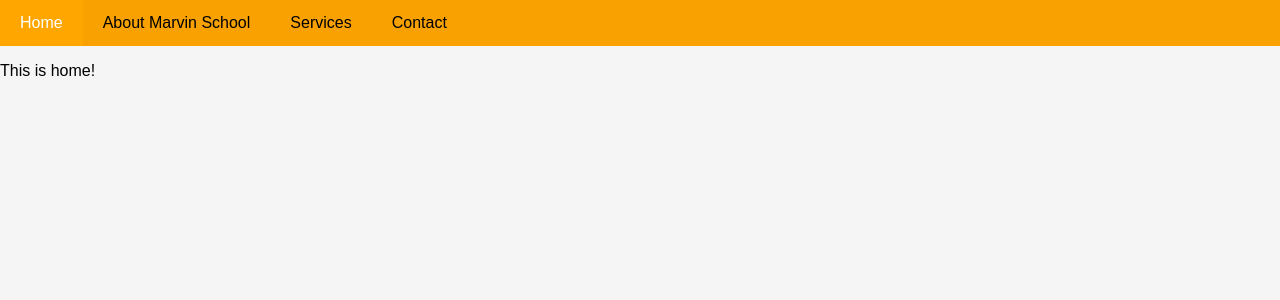
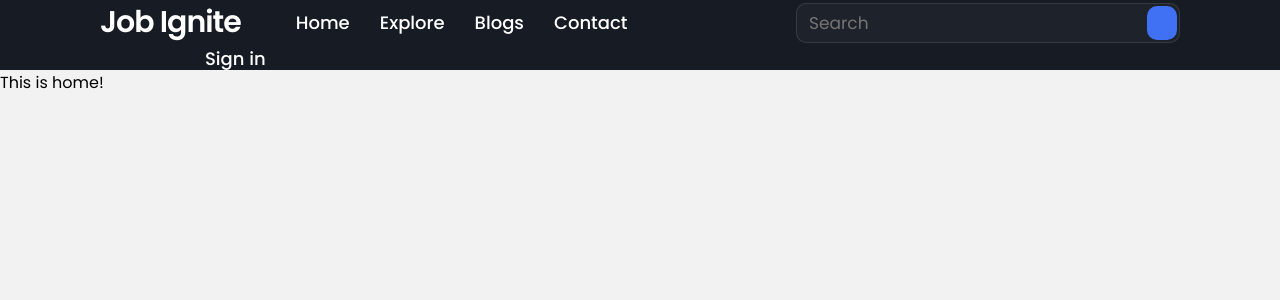
Before and after one commit to ImPresence2001/Django-School-App-System, a Django app: page / in a window 1280 px wide. Shown: the top 300 px of the page. Run offline with Django 4.2, Linux system fonts and the light colour scheme.

Commit message:
Added nav bar on landing page

```diff
--- a/root/static/css/style.css
+++ b/root/static/css/style.css
@@ -1,81 +1,267 @@
+/* Created by Tivotal */
+
+/* Google Fonts(Poppins) */
+@import url("https://fonts.googleapis.com/css2?family=Poppins:wght@100;200;300;400;500;600;700&display=swap");
+
 * {
-    color: black;
-    font-family: sans-serif;
+  font-family: "Poppins", sans-serif;
+  margin: 0;
+  padding: 0;
+  box-sizing: border-box;
+  list-style: none;
+  text-decoration: none;
+  outline: none;
 }
 
 body {
-    background-color: whitesmoke;
-    margin: 0;
-
-}
-
-.navbar-container {
-    background-color: #f8a100;
-    overflow: hidden;
+  background: #f2f2f2;
 }
 
 nav {
+  background: #171c24;
   display: flex;
+  flex-wrap: wrap;
+  align-items: center;
+  justify-content: space-between;
+  height: 70px;
+  padding: 0 100px;
 }
 
-nav a {
-    float: left;
-    display: block;
-    color: rgb(0, 0, 0);
-    text-align: center;
-    padding: 14px 20px;
-    text-decoration: none;
-    transition: background-color 0.3s ease, color 0.3s ease;
+nav .logo {
+  color: #fff;
+  font-size: 30px;
+  font-weight: 600;
+  letter-spacing: -1px;
 }
 
-nav a:hover {
-    background-color: #ffa600;
-    color: white;
+nav .nav-items {
+  display: flex;
+  flex: 1;
+  padding: 0 0 0 40px;
 }
 
-.icon {
+nav .nav-items li {
+  padding: 0 15px;
+}
+
+nav .nav-items li a {
+  color: #fff;
+  font-size: 18px;
+  font-weight: 500;
+  transition: 0.3s ease;
+}
+
+nav .nav-items li a:hover {
+  color: #4070f4;
+}
+
+nav .nav-signin {
+    display: flex;
+    padding: 0 0 0 90px;
+  }
+
+  nav .nav-signin li {
+    padding: 0 15px;
+  }
+
+  nav .nav-signin li a {
+    color: #fff;
+    font-size: 18px;
+    font-weight: 500;
+    transition: 0.3s ease;
+  }
+
+  nav .nav-signin li a:hover {
+    color: #4070f4;
+  }
+
+nav form {
+  display: flex;
+  height: 40px;
+  padding: 2px;
+  background: #1e232b;
+  min-width: 18% !important;
+  border-radius: 10px;
+  border: 1px solid rgba(155, 155, 155, 0.2);
+}
+
+nav form .search-input {
+  height: 100%;
+  width: 100%;
+  background: none;
+  border: none;
+  padding: 0 10px;
+  color: #fff;
+  font-size: 17px;
+}
+
+nav form button {
+  padding: 0 15px;
+  border: none;
+  background: #4070f4;
+  border-radius: 10px;
+  color: #fff;
+  font-size: 17px;
+  cursor: pointer;
+}
+
+nav form button:hover {
+  background: #12338f;
+}
+
+.content {
+  position: absolute;
+  top: 50%;
+  left: 50%;
+  transform: translate(-50%, -50%);
+  text-align: center;
+}
+
+.content .text,
+.content header {
+  font-size: 30px;
+  font-weight: 700;
+}
+
+.content .text {
+  color: #4070f4;
+}
+
+.content .space {
+  margin: 10px 0;
+}
+
+nav .menu-icon,
+nav .search-icon,
+nav .cancel-icon {
+  width: 40px;
+  text-align: center;
+  color: #fff;
+  margin: 0 50px;
+  font-size: 18px;
+  cursor: pointer;
   display: none;
 }
 
-.active {
-    background-color: #ffa600;
-    color: white;
+@media (max-width: 1245px) {
+  nav {
+    padding: 0 50px;
+  }
 }
 
-@media screen and (max-width: 600px) {
-    nav a:not(:first-child) {
+@media (max-width: 1140px) {
+  nav {
+    padding: 0;
+  }
+
+  nav .logo {
+    flex: 2;
+    text-align: center;
+  }
+
+  nav .nav-items {
+    position: fixed;
+    left: -100%;
+    top: 70px;
+    width: 100%;
+    height: 100%;
+    padding: 10px 50px 0 50px;
+    text-align: center;
+    background: #14181f;
+    display: inline-block;
+    z-index: 99;
+    transition: left 0.3s ease;
+  }
+
+  nav .nav-items.active {
+    left: 0;
+  }
+
+  nav .menu-icon span.hide {
     display: none;
   }
 
-    nav a.icon {
-        float: right;
+  nav .search-icon.hide {
+    display: none;
+  }
+
+  nav .cancel-icon.show {
     display: block;
   }
 
-    .responsive {
+  nav .nav-items li {
+    line-height: 40px;
+    margin: 30px 0;
+  }
+
+  nav .nav-items li a {
+    font-size: 20px;
+  }
+
+  nav .search-icon,
+  nav .menu-icon {
     display: block;
   }
 
-    .icon {
-        display: block;
+  nav form {
+    position: absolute;
+    top: 80px;
+    right: 50px;
+    opacity: 0;
+    pointer-events: none;
+    transition: top 0.3s ease, opacity 0.1s ease;
   }
 
-    nav.responsive a {
-        float: none;
-        display: block;
-        text-align: left;
-        transition: background-color 0.3s ease, color 0.3s ease;
+  nav form.active {
+    opacity: 1;
+    top: 95px;
+  }
+
+  nav form::after {
+    position: absolute;
+    content: "";
+    height: 60px;
+    padding: 2px;
+    background: #1e232b;
+    border-radius: 10px;
+    min-width: calc(100% + 20px);
+    z-index: -2;
+    left: 50%;
+    top: 50%;
+    transform: translate(-50%, -50%);
+  }
+
+  nav form::before {
+    position: absolute;
+    content: "";
+    top: -13px;
+    right: 0;
+    width: 0;
+    height: 0;
+    border: 10px solid transparent;
+    z-index: -1;
+    border-bottom-color: #1e232b;
+    margin: -20px 0 0;
   }
 }
 
-@media screen and (max-width: 600px) {
-    nav.responsive {
-        position: relative;
+@media (max-width: 980px) {
+  nav .menu-icon,
+  nav .cancel-icon,
+  nav .search-icon {
+    margin: 0 20px;
   }
 
-    nav.responsive a.icon {
-        position: absolute;
-        right: 0;
-        top: 0;
+  nav form {
+    right: 30px;
   }
 }
+
+@media (max-width: 350px) {
+  nav .menu-icon,
+  nav .cancel-icon,
+  nav .search-icon {
+    margin: 0 10px;
+    font-size: 16px;
+  }
+}
--- a/root/static/js/script.js
+++ b/root/static/js/script.js
@@ -1,16 +1,26 @@
-function navfunc() {
-    var nav = document.querySelector(".navbar-container nav");
-        var links = document.querySelectorAll(".navbar-container nav a:not(.icon)");
+let menuIcon = document.querySelector(".menu-icon span");
+let navBar = document.querySelector(".nav-items");
+let searchIcon = document.querySelector(".search-icon");
+let cancelIcon = document.querySelector(".cancel-icon");
+let searchForm = document.querySelector("form");
 
-        if (nav.classList.contains("responsive")) {
-            nav.classList.remove("responsive");
-            links.forEach(link => {
-                link.style.order = 0;
-            });
-        } else {
-            nav.classList.add("responsive");
-            links.forEach((link, index) => {
-                link.style.order = index + 1;
-            });
-        }
-    }
+menuIcon.addEventListener("click", () => {
+  navBar.classList.add("active");
+  menuIcon.classList.add("hide");
+  searchIcon.classList.add("hide");
+  cancelIcon.classList.add("show");
+});
+
+cancelIcon.addEventListener("click", () => {
+  searchForm.classList.remove("active");
+  navBar.classList.remove("active");
+  searchIcon.classList.remove("hide");
+  cancelIcon.classList.remove("show");
+  menuIcon.classList.remove("hide");
+});
+
+searchIcon.addEventListener("click", () => {
+  searchForm.classList.add("active");
+  cancelIcon.classList.add("show");
+  searchIcon.classList.add("hide");
+});
--- a/root/templates/index.html
+++ b/root/templates/index.html
@@ -2,26 +2,44 @@
 {% load static %}
 <html>
     <head>
-        <title>Palawan School: Home</title>
+        <title>Job Ignite | Home</title>
         <meta charset="UTF-8">
         <meta name="viewport" content="width=device-width, initial-scale=1.0">
         <link rel="stylesheet" type="text/css" href="{% static '/css/style.css' %}">
     </head>
     <body>
-        <div class="navbar-container">
-            <nav>
-                <a href="/" class="active">Home</a>
-                <a href="/about">About Marvin School</a>
-                <a href="#services">Services</a>
-                <a href="#contact">Contact</a>
-                <a href="javascript:void(0);" class="icon" onclick="navfunc()">
-                    &#9776;
-                </a>
-            </nav>
-        </div>
+        <nav>
+            <div class="menu-icon">
+                <span class="fas fa-bars"></span>
+            </div>
+
+            <a href="/" class="logo">Job Ignite</a>
+
+            <div class="nav-items">
+                <li><a href="/">Home</a></li>
+                <li><a href="/about">Explore</a></li>
+                <li><a href="#">Blogs</a></li>
+                <li><a href="#">Contact</a></li>
+            </div>
+
+            <div class="search-icon">
+                <span class="fas fa-search"></span>
+            </div>
+
+            <div class="cancel-icon">
+                <span class="fas fa-times"></span>
+            </div>
+
+            <form action="#">
+                <input type="search" placeholder="Search" class="search-input" />
+                <button class="fas fa-search"></button>
+            </form>
+            <div class="nav-signin">
+                <li><a href="/sign">Sign in</a></li>
+            </div>
+        </nav>
 
         <p>This is home!</p>
-
         <script type="text/javascript" src="{% static '/js/script.js' %}"></script>
     </body>
 </html>
--- a/root/urls.py
+++ b/root/urls.py
@@ -4,4 +4,5 @@ from . import views
 urlpatterns = [
     path('', views.main),
     path('about/', views.about),
+    path('sign/', views.sign)
 ]
--- a/root/views.py
+++ b/root/views.py
@@ -6,3 +6,6 @@ def main(request):
 
 def about(request):
     return render(request, "about.html")
+
+def sign(request):
+    return render(request, "sign.html")
```
Also changed, not shown: root/static/css/sign.css (added, +210 -0 lines), root/static/js/sign_script.js (added, +11 -0 lines), root/templates/sign.html (added, +66 -0 lines), db.sqlite3. Lines whose indentation alone changed are shown as unchanged.
